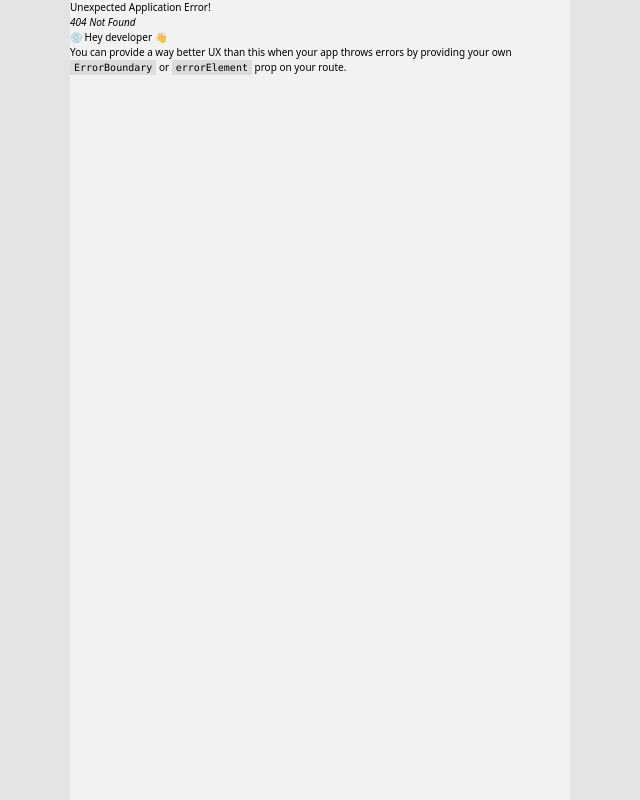
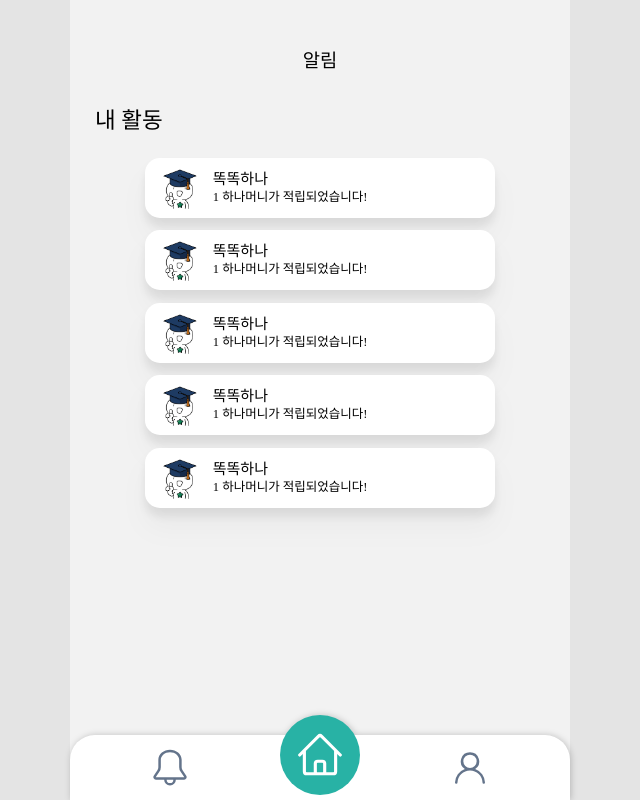
Before and after one commit to Hana4Team/FE, a React (Vite) app: page /alarm in a window 1280 px wide. Before the commit this address had no page. Shown: the whole page, without its empty margins (320-960 px from the left). Built offline with nearby package versions, Linux system fonts and the light colour scheme.

Commit message:
feat: 알림 페이지 구현

```diff
--- a/src/components/molecules/Alarm.tsx
+++ b/src/components/molecules/Alarm.tsx
@@ -6,7 +6,7 @@ interface IProps {
 
 export const Alarm: FC<IProps> = ({ message }) => {
   return (
-    <div className='w-10/12 h-24 border border-none rounded-3xl bg-white m-auto flex justify-center drop-shadow-xl'>
+    <div className='w-[35rem] h-24 border border-none rounded-3xl bg-white m-auto flex justify-center drop-shadow-xl'>
       <div className='w-28 h-20 my-auto'>
         <img
           src='images/logo.png'
--- /dev/null
+++ b/src/pages/alarm/AlarmPage.tsx
@@ -0,0 +1,21 @@
+import { Alarm } from '../../components/molecules/Alarm';
+
+export const AlarmPage = () => {
+  return (
+    <>
+      <h3 className='pt-20 w-full text-center font-hanaMedium text-3xl mb-14'>
+        알림
+      </h3>
+      <>
+        <h1 className='px-10 font-hanaBold text-4xl'>내 활동</h1>
+        <div className='flex flex-col mt-10 w-full gap-5'>
+          <Alarm message='1 하나머니가 적립되었습니다!' />
+          <Alarm message='1 하나머니가 적립되었습니다!' />
+          <Alarm message='1 하나머니가 적립되었습니다!' />
+          <Alarm message='1 하나머니가 적립되었습니다!' />
+          <Alarm message='1 하나머니가 적립되었습니다!' />
+        </div>
+      </>
+    </>
+  );
+};
--- a/src/pages/main/Home.tsx
+++ b/src/pages/main/Home.tsx
@@ -5,6 +5,7 @@ import { ChoiceMenu } from '../../components/ChoiceMenu';
 export const Home = () => {
   return (
     <>
+      <Alarm message='=dd' />
       <Topbar title='적금가입' />
     </>
   );
```
Also changed, not shown: src/main.tsx (+8 -1 lines).
